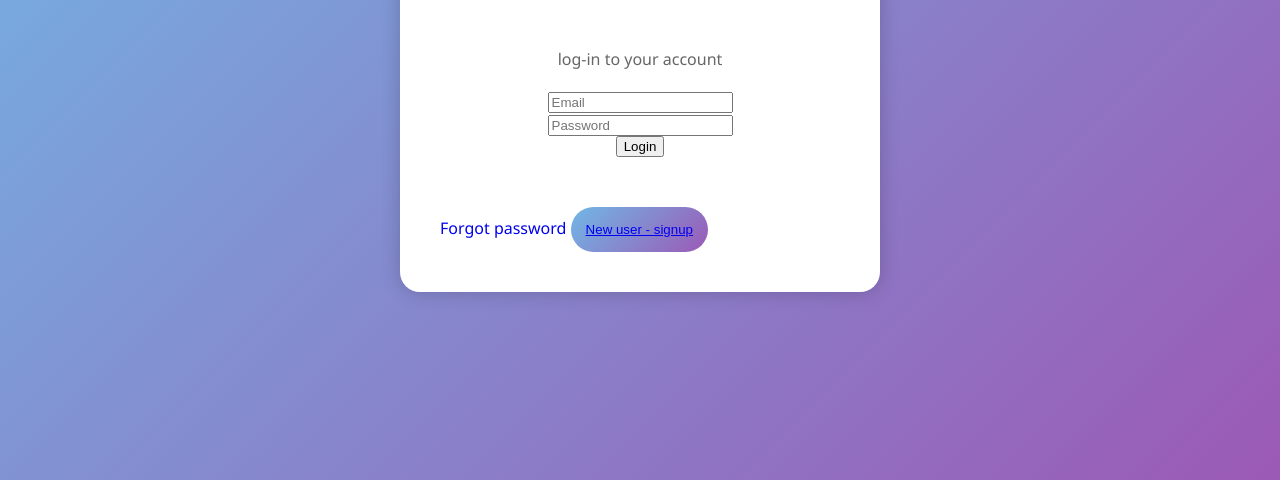
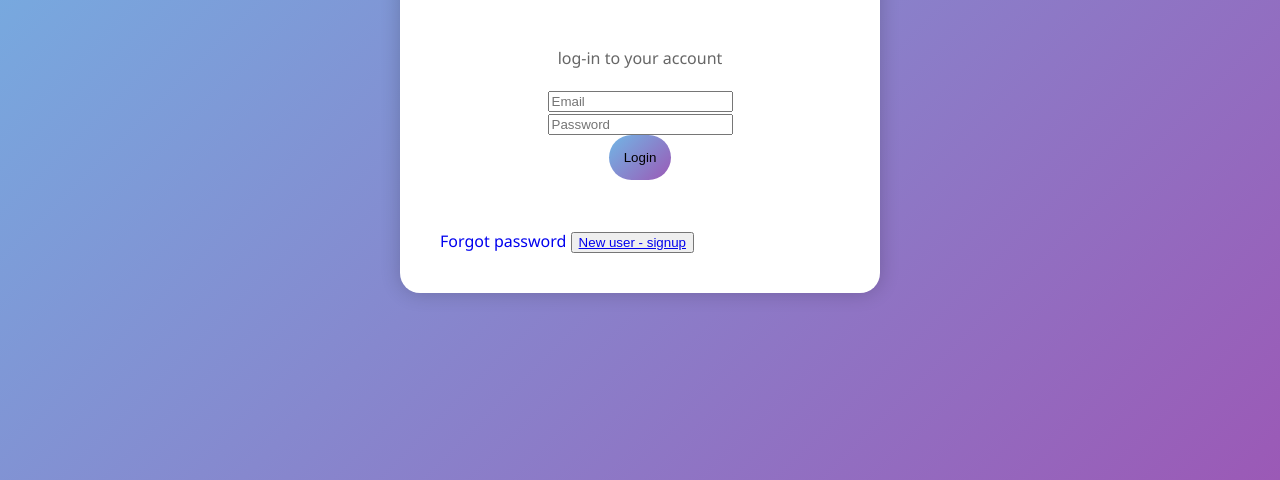
Before and after one commit to SonikaSahana/groupchat_app, a website: page frontend/views/login.html in a window 1280 px wide. Shown: the part 320-800 px from the top of the page. Drawn offline with nearby package versions, Linux system fonts and the light colour scheme.

Commit message:
some changes

```diff
--- a/frontend/css/login.css
+++ b/frontend/css/login.css
@@ -58,7 +58,7 @@ body {
     border-bottom-color: #007bff;
   }
 
-  .login-display >button {
+  button[type="submit"]{
     padding: 15px;
     background: linear-gradient(135deg, #71b7e6, #9b59b6);
     border: none;
@@ -98,4 +98,5 @@ body {
   }
   .login-display >button{
     width: fit-content;
+    color: linear-gradient(135deg, #71b7e6, #9b59b6);
 }
```
